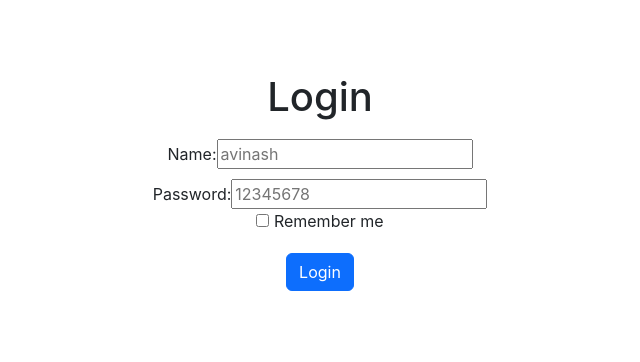
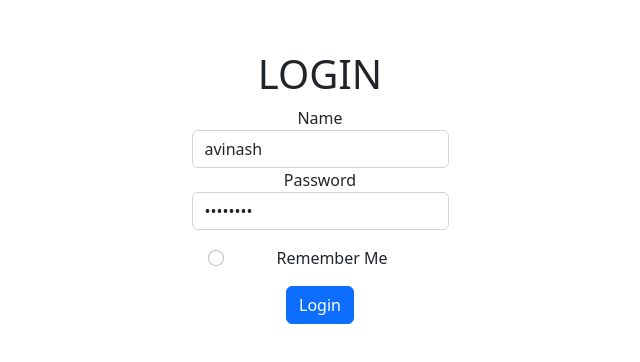
Before and after one commit to Luci04/Assessment-Compant, a React (Create React App) app: page / in a window 1280 px wide. Shown: the part 208-570 px from the top of the page, without its empty margins (320-960 px from the left). Built offline with nearby package versions, Linux system fonts and the light colour scheme.

Commit message:
Login page

```diff
--- a/src/Pages/Login.js
+++ b/src/Pages/Login.js
@@ -1,9 +1,9 @@
 import React, { useContext, useEffect } from "react";
-import { Formik, Form, Field, ErrorMessage } from "formik";
+import { Formik, Form, Field } from "formik";
 import * as Yup from "yup";
-import { Button } from "react-bootstrap";
 import AuthContext from "../Context/AuthContext";
 import { useNavigate } from "react-router-dom";
+import "bootstrap/dist/css/bootstrap.min.css";
 
 const loginSchema = Yup.object().shape({
   password: Yup.string()
@@ -43,48 +43,66 @@ const LoginForm = () => {
           height: "100vh",
         }}
       >
-        <h1>Login</h1>
-
+        <h1>LOGIN</h1>
         <Formik
-          initialValues={{ name: "", password: "" }}
+          initialValues={{ name: "avinash", password: "12345678" }}
           validationSchema={loginSchema}
           onSubmit={handleSubmit}
         >
-          {() => {
+          {({ isValid, errors, isSubmitting }) => {
             return (
               <Form>
-                <div style={{ padding: "10px" }}>
-                  <label>Name:</label>
-                  <Field placeholder="avinash" type="text" name="name" />
-                  <div>
-                    <ErrorMessage
-                      style={{ height: "10px", color: "red" }}
-                      name="name"
-                      component="div"
-                    />
-                  </div>
+                <div className="form-group">
+                  <label htmlFor="name">Name</label>
+                  <Field
+                    placeholder="avinash"
+                    className="form-control"
+                    type="text"
+                    name="name"
+                  />
                 </div>
-                <div>
-                  <label>Password:</label>
+
+                <div className="form-group">
+                  <label htmlFor="password">Password</label>
                   <Field
                     placeholder="12345678"
                     type="password"
                     name="password"
+                    className="form-control"
                   />
-                  <div>
-                    <ErrorMessage
-                      style={{ margin: "10px", color: "red" }}
-                      name="password"
-                      component="div"
-                    />
-                  </div>
                 </div>
-                <input type="checkbox" value="lsRememberMe" id="rememberMe" />{" "}
-                <label for="rememberMe">Remember me</label>
-                <div>{Error}</div>
-                <Button type="submit" style={{ margin: "20px" }}>
-                  Login
-                </Button>
+                <div className="m-3 form-check">
+                  <label className="form-check-label" for="flexRadioDefault1">
+                    Remember Me
+                  </label>
+                  <input
+                    className="form-check-input"
+                    type="radio"
+                    name="flexRadioDefault"
+                    id="flexRadioDefault1"
+                  />
+                </div>
+                <div className="form-group">
+                  <button
+                    type="submit"
+                    className="btn btn-primary"
+                    disabled={!isValid}
+                  >
+                    Login
+                  </button>
+                </div>
+                <div style={{ margin: "10px" }}>
+                  {errors && errors.name && (
+                    <div class="alert alert-danger" role="alert">
+                      {errors.name}
+                    </div>
+                  )}
+                  {errors && errors.password && (
+                    <div class="alert alert-danger" role="alert">
+                      {errors.password}
+                    </div>
+                  )}
+                </div>
               </Form>
             );
           }}
```
